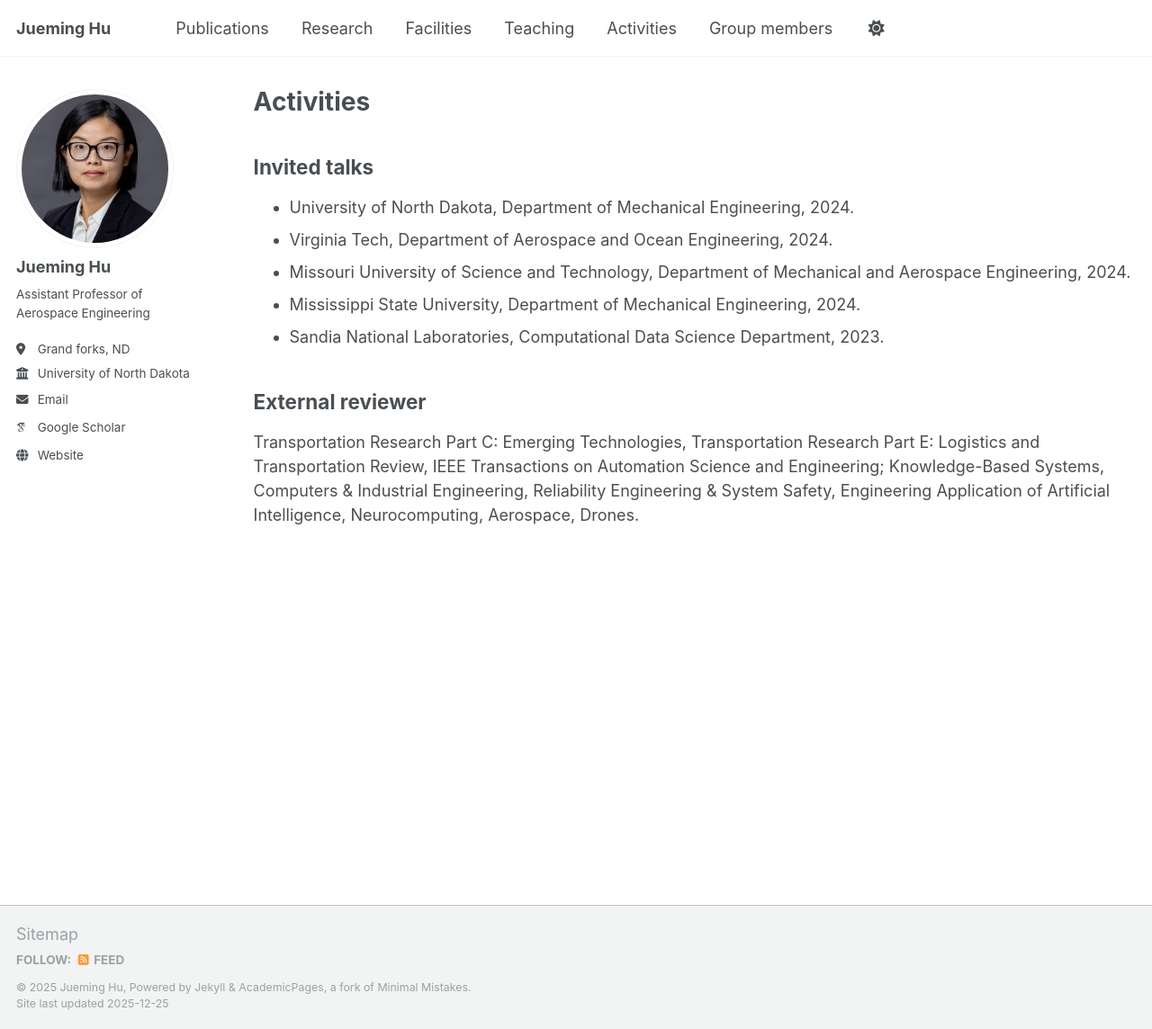
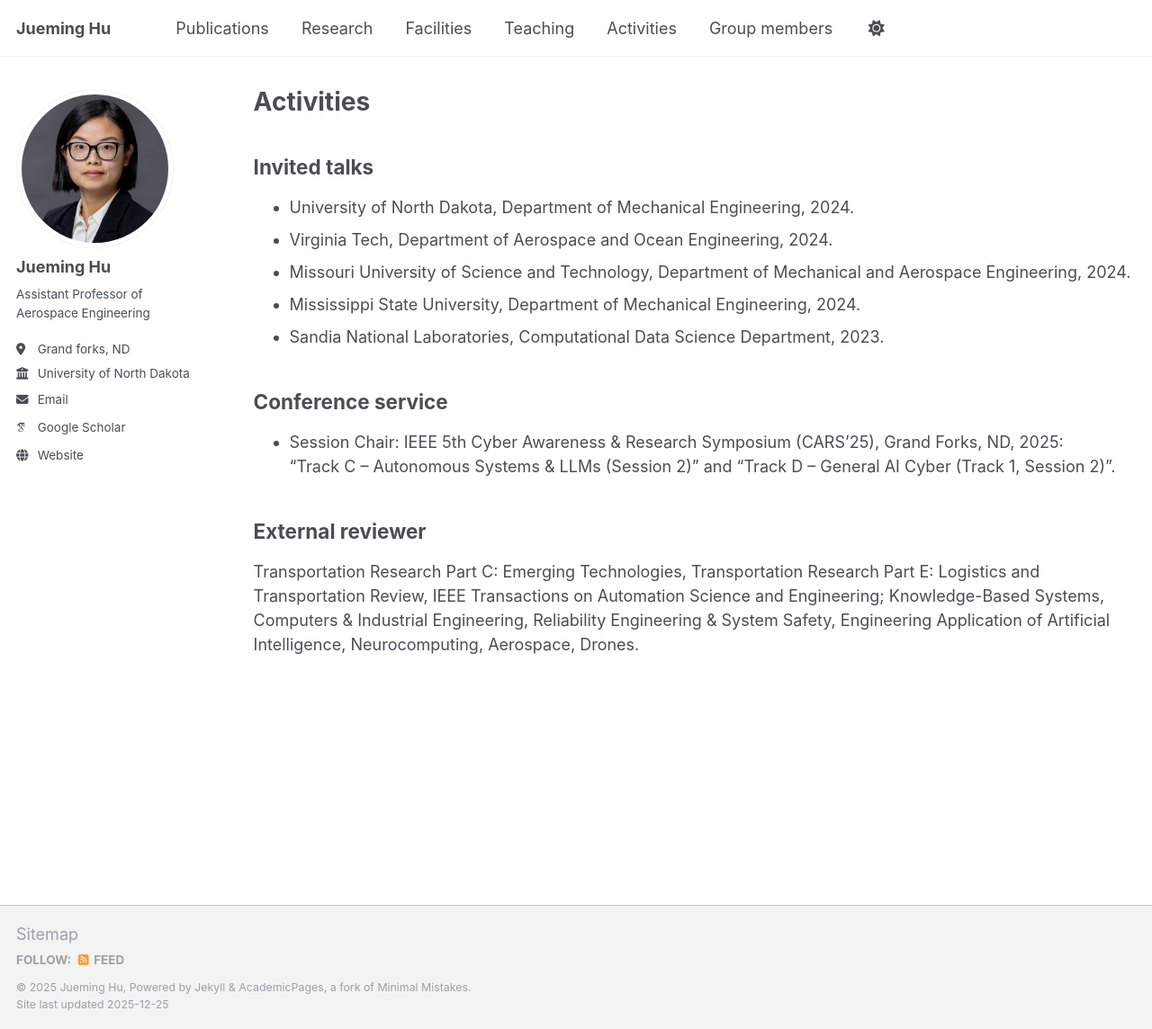
Before and after one commit to Jueming6/Jueming6.github.io, a Jekyll site: the page built from _pages/activities.md, in a window 1280 px wide and 1144 px high. Shown: the whole window at 90% size. Built offline with Jekyll 4.4.1, drawn with Linux system fonts in a browser that asks for light colours; some web fonts are replaced.

Commit message:
update 122025

```diff
--- a/_pages/activities.md
+++ b/_pages/activities.md
@@ -17,6 +17,12 @@ author_profile: true
 - Sandia National Laboratories, Computational Data Science Department, 2023.
 <!-- (Host:) -->
 
+## Conference service
+
+- Session Chair: IEEE 5th Cyber Awareness & Research Symposium (CARS'25), Grand Forks, ND, 2025:
+  “Track C – Autonomous Systems & LLMs (Session 2)” and “Track D – General AI Cyber (Track 1, Session 2)”.
+
+
 ## External reviewer
 Transportation Research Part C: Emerging Technologies, Transportation Research Part E: Logistics and Transportation Review, IEEE Transactions on Automation Science and Engineering; Knowledge-Based Systems, Computers & Industrial Engineering, Reliability Engineering & System Safety, Engineering Application of Artificial Intelligence, Neurocomputing, Aerospace, Drones.
 
```
Also changed, not shown: 1 other file.
